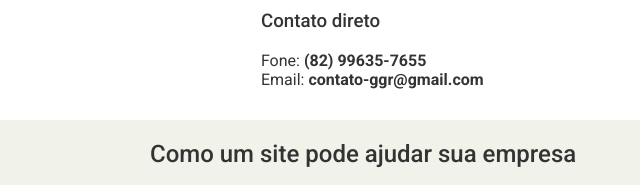
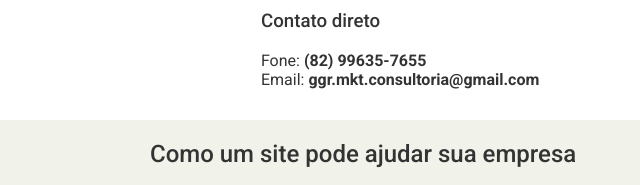
Before and after one commit to gustavopsan/site-ggr, a plain HTML site: page contato/index.html in a window 1280 px wide. Shown: the part 494-679 px from the top of the page, 0-640 px from the left. Drawn offline with Linux system fonts and the light colour scheme.

Commit message:
Ajustando email de contato

```diff
--- a/contato/index.html
+++ b/contato/index.html
@@ -48,7 +48,7 @@
 					<h3>Contato direto</h3>
 					<ul class="sem-padding sem-marcador">
 						<li>Fone: <strong>(82) 99635-7655</strong> </li>
-						<li>Email: <strong>contato-ggr@gmail.com</strong> </li>
+						<li>Email: <strong>ggr.mkt.consultoria@gmail.com</strong> </li>
 
 					</ul>
 				</div>
```
